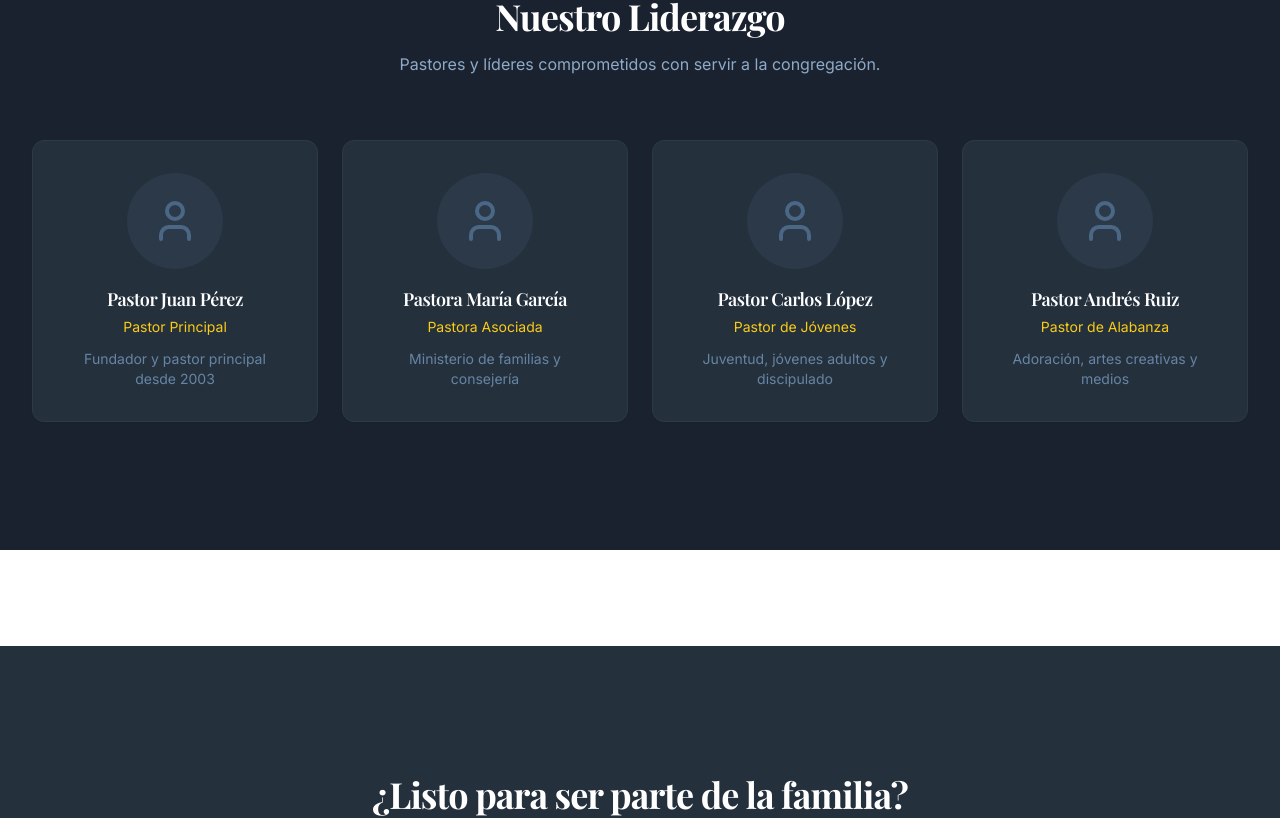
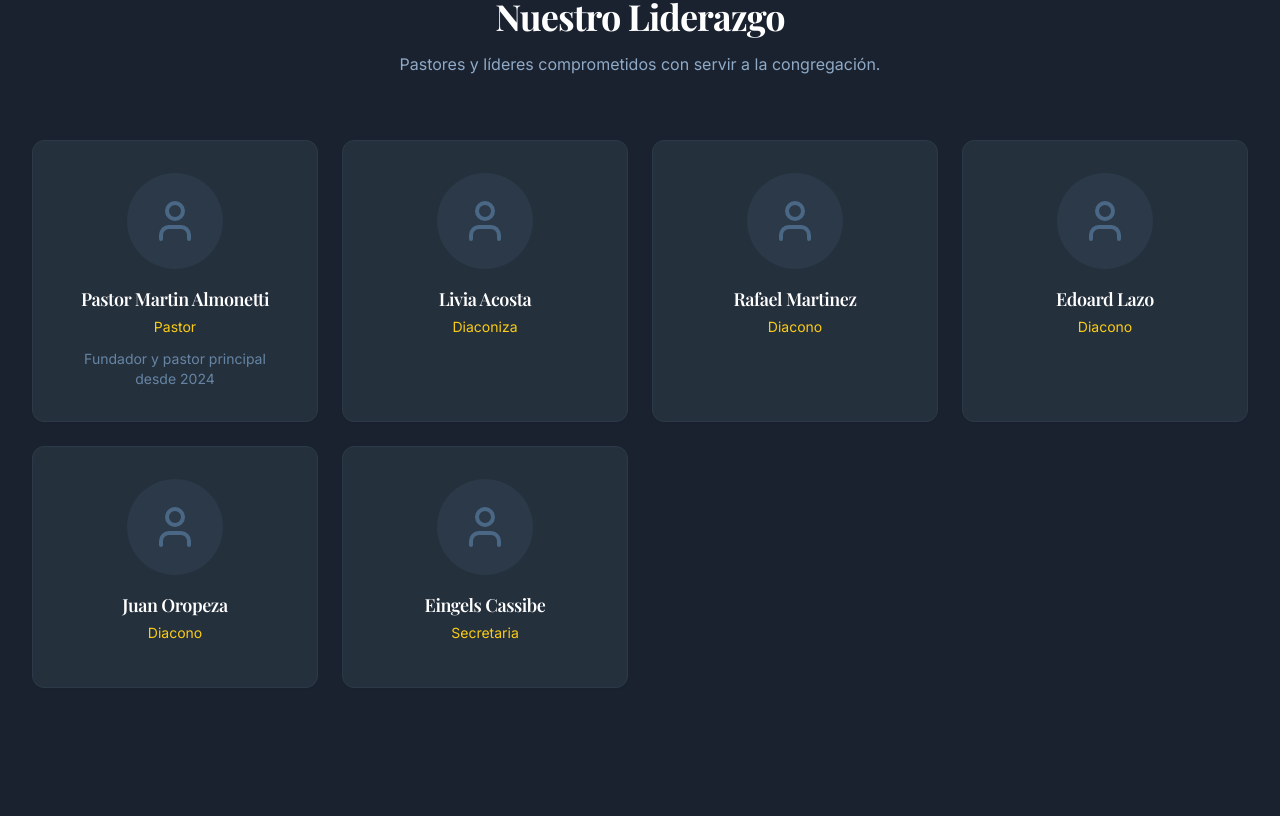
Before and after one commit to fernandezpaola93/iglesia-victoria-en-jesus, a Next.js app: page /nosotros in a window 1280 px wide. Shown: the part 4092-4910 px from the top of the page. Built offline with nearby package versions, Linux system fonts and the light colour scheme; no server answers; a web font is replaced by a local one.

Commit message:
Agrega informacion

```diff
--- a/src/app/nosotros/page.tsx
+++ b/src/app/nosotros/page.tsx
@@ -181,10 +181,12 @@ export default function AboutPage() {
         </div>
         <div className="grid grid-cols-1 md:grid-cols-2 lg:grid-cols-4 gap-6">
           {[
-            { name: 'Pastor Principal', role: 'Pastor Juan Pérez', desc: 'Fundador y pastor principal desde 2003' },
-            { name: 'Pastora Asociada', role: 'Pastora María García', desc: 'Ministerio de familias y consejería' },
-            { name: 'Pastor de Jóvenes', role: 'Pastor Carlos López', desc: 'Juventud, jóvenes adultos y discipulado' },
-            { name: 'Pastor de Alabanza', role: 'Pastor Andrés Ruiz', desc: 'Adoración, artes creativas y medios' },
+            { name: 'Pastor', role: 'Pastor Martin Almonetti', desc: 'Fundador y pastor principal desde 2024' },
+            { name: 'Diaconiza', role: 'Livia Acosta' },
+            { name: 'Diacono', role: 'Rafael Martinez' },
+            { name: 'Diacono', role: 'Edoard Lazo' },
+            { name: 'Diacono', role: 'Juan Oropeza' },
+            { name: 'Secretaria', role: 'Eingels Cassibe' },
           ].map((leader, index) => (
             <Card key={index} className="bg-primary-900 border-primary-800 text-center">
               <CardBody className="p-8">
```
